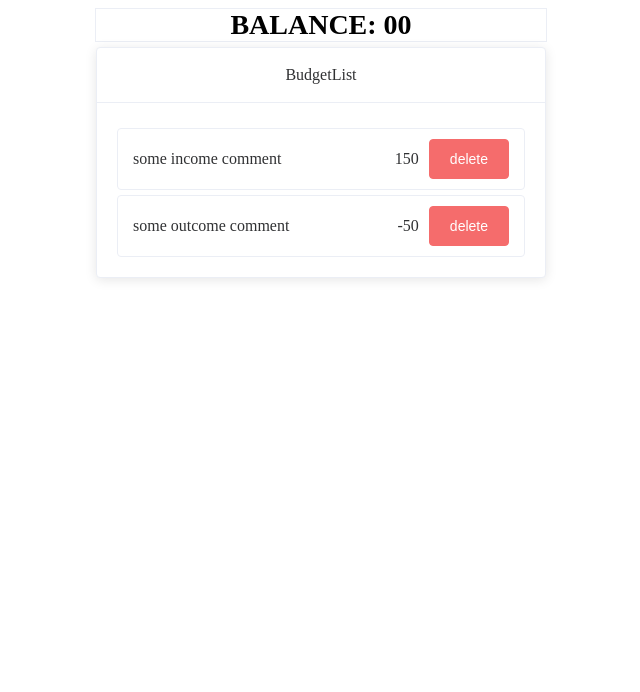
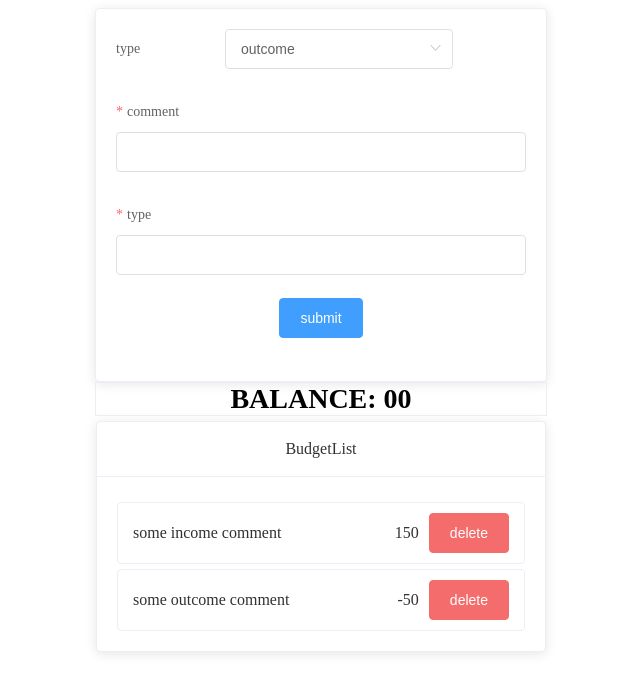
Before and after one commit to RihardXXX/budgetList, a Vue app: page / in a window 1280 px wide. Shown: the top 692 px of the page, without its empty margins (319-959 px from the left). Built offline with nearby package versions, Linux system fonts and the light colour scheme.

Commit message:
add component form

```diff
--- a/src/App.vue
+++ b/src/App.vue
@@ -1,12 +1,14 @@
 <template>
   <div id="app">
+    <Form />
     <TotalBalance :total="totalBalanceSum"/>
-    <BudgetList :list="list" />
+    <BudgetList :list="list" @deleteItem="deleteItem"/>
   </div>
 </template>
 
 <script>
 import BudgetList from "@/components/BudgetList";
+import Form from "@/components/Form";
 import TotalBalance from "@/components/TotalBalance";
 import { mapGetters, mapState } from "vuex";
 
@@ -15,6 +17,7 @@ export default {
   components: {
     BudgetList,
     TotalBalance,
+    Form
   },
   computed: {
     ...mapState({
@@ -22,6 +25,11 @@ export default {
     }),
     ...mapGetters(['totalBalanceSum'])
   },
+  methods: {
+    deleteItem (id) {
+      this.$store.commit('deteleItemList', id)
+    }
+  }
 };
 </script>
 
--- a/src/components/BudgetList.vue
+++ b/src/components/BudgetList.vue
@@ -8,7 +8,7 @@
         <div v-for="item in list" :key="item.id" class="list-item">
           <span class="list-comment">{{ item.comment }}</span>
           <span class="list-value">{{ item.value }}</span>
-          <ElButton type="danger">delete</ElButton>
+          <ElButton type="danger" @click="onDelete(item.id)">delete</ElButton>
         </div></template
       >
       <template v-else>
@@ -40,7 +40,11 @@ export default {
       return this.list.length;
     },
   },
-  methods: {},
+  methods: {
+    onDelete(id) {
+      this.$emit('deleteItem', id)
+    }
+  },
 };
 </script>
 
--- /dev/null
+++ b/src/components/Form.vue
@@ -0,0 +1,60 @@
+<template>
+  <ElCard class="form">
+    <ElForm ref="formData" :model="formData" :rules="rules">
+      <ElFormItem label="type" prop="outcome">
+        <ElSelect v-model="formData.type" placeholder="please enter type">
+          <ElOption label="outcome" value="outcome"></ElOption>
+          <ElOption label="income" value="income"></ElOption>
+        </ElSelect>
+      </ElFormItem>
+      <ElFormItem label="comment" prop="comment">
+        <ElInput v-model="formData.comment"></ElInput>
+      </ElFormItem>
+      <ElFormItem label="type" prop="value">
+        <ElInput type="number" v-model.number="formData.value"></ElInput>
+      </ElFormItem>
+      <ElFormItem>
+        <ElButton type="primary" @click="submitForm('formData')">submit</ElButton>
+      </ElFormItem>
+    </ElForm>
+  </ElCard>
+</template>
+
+<script>
+export default {
+  name: "Form",
+  data () {
+    return {
+      formData: {
+        type: "outcome",
+        comment: "",
+        value: ""
+      },
+      rules: {
+        comment: [{ required: true, message: "please enter comment", trigger: "submitForm"}],
+        value: [{ required: true, message: "please number value", trigger: "submitForm"}]
+      }
+    }
+  },
+  methods: {
+    submitForm (formName) {
+      this.$refs[formName].validate((valid) => {
+          if (valid) {
+            alert('submit!');
+          } else {
+            console.log('error submit!!');
+            return false;
+          }
+        });
+    }
+  }
+}
+</script>
+
+<style scoped>
+.form {
+  max-width: 450px;
+  text-align: center;
+  margin: 0 auto;
+}
+</style>
--- a/src/store/modules/budget.js
+++ b/src/store/modules/budget.js
@@ -15,7 +15,12 @@ const state = {
   ],
 };
 
-const mutations = {};
+const mutations = {
+  deteleItemList (state, id) {
+    const resultList = [...state.list]
+    state.list = resultList.filter(item => item.id !== id)
+  }
+};
 
 const actions = {};
 
```
